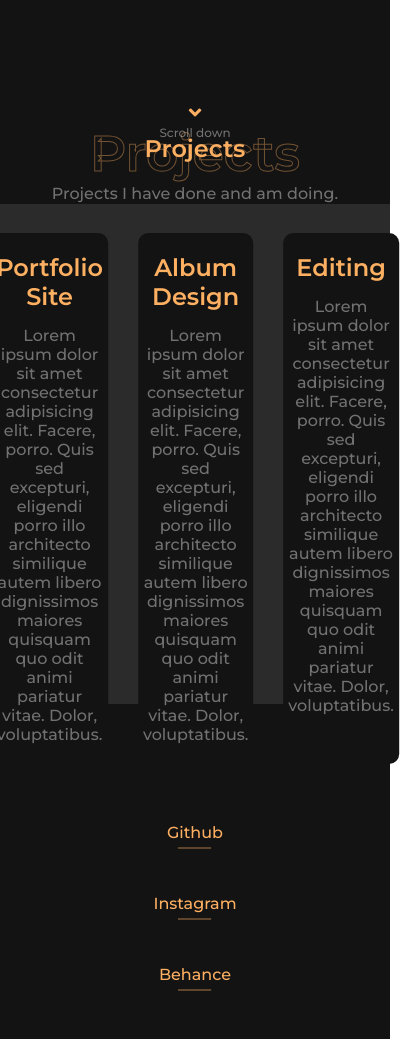
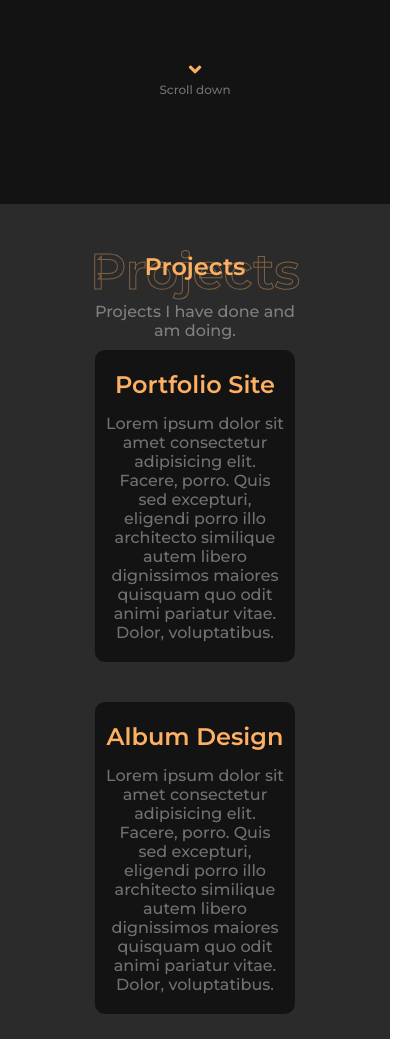
Before and after one commit to creatorindie/creatorindie.github.io, a plain HTML site: page index.html in a window 390 px wide. Shown: the part 640-1679 px from the top of the page, 414 px wide, since content can reach past the window. Drawn offline with Linux system fonts and the light colour scheme.

Commit message:
responsive design

```diff
--- a/CSS/style.css
+++ b/CSS/style.css
@@ -31,7 +31,7 @@ html {
 
 .flex-container li {
     justify-content: space-around;
-    margin: 35px 30px 0 30px;
+    margin: 30px 30px 0 30px;
 }
 
 .flex-container li a {
@@ -327,11 +327,13 @@ html {
 
 .footer a {
     text-decoration: none;
+    text-align: center;
     color: #131313;
+    transition: .5s;
 }
 
 .footer a:hover {
-    transform: translateY(-10px);
+    color: #434343;
 }
 
 
@@ -350,3 +352,67 @@ html {
     background: #FEB062;
     border-radius: 10px;
 }
+
+
+/* ! Responsive */
+
+@media (max-width: 480px) {
+    .flex-container li {
+        margin: 30px 20px 0 20px;
+        justify-content: center;
+    }
+    .home-content {
+        text-align: center;
+        position: absolute;
+        top: 40%;
+        left: 40%;
+        transform: translate(-50%, -50%);
+        color: white;
+    }
+    .flex-containerV2 {
+        position: absolute;
+        top: 52.5%;
+        left: 50%;
+        transform: translate(-50%, -50%);
+        user-select: none;
+    }
+    .projects-container {
+        display: flex;
+        justify-content: space-around;
+        flex-flow: column;
+        margin: 10px 0px 10px 0px;
+        margin-top: 10px;
+    }
+    .project {
+        flex-basis: 20%;
+        background-color: #131313;
+        border-radius: 10px;
+        padding: 20px 10px;
+        box-sizing: border-box;
+        margin-top: 50px;
+        margin: 0 5px;
+        transition: .5s;
+        margin-bottom: 40px;
+    }
+    .projects {
+        text-align: center;
+        background-color: #2B2B2B;
+        height: 1200px;
+        position: relative;
+        background-position: center;
+        background-size: cover;
+    }
+    .footer h3 {
+        font-size: 14px;
+        font-weight: bolder;
+        letter-spacing: 5px;
+    }
+    .scroll-down {
+        position: absolute;
+        top: 85%;
+        left: 50%;
+        transform: translate(-50%, -50%);
+        text-align: center;
+        transition: .5s;
+    }
+}
--- a/index.html
+++ b/index.html
@@ -10,7 +10,7 @@
     <link rel="preconnect" href="https://fonts.gstatic.com" crossorigin>
     <link href="https://fonts.googleapis.com/css2?family=Montserrat:wght@300;500;600&display=swap" rel="stylesheet">
     <link rel="stylesheet" href="/CSS/icons/css/all.min.css">
-    <meta name="theme-color" content="#feb062">
+    <meta name="theme-color" content="#FEB062">
     <title>Indie</title>
 </head>
 
@@ -72,6 +72,7 @@
             <h3>Made by <a href="https://www.instagram.com/creatorindie/">@Creatorindie</a></h3>
         </footer>
     </section>
+
 </body>
 
 </html>
```
